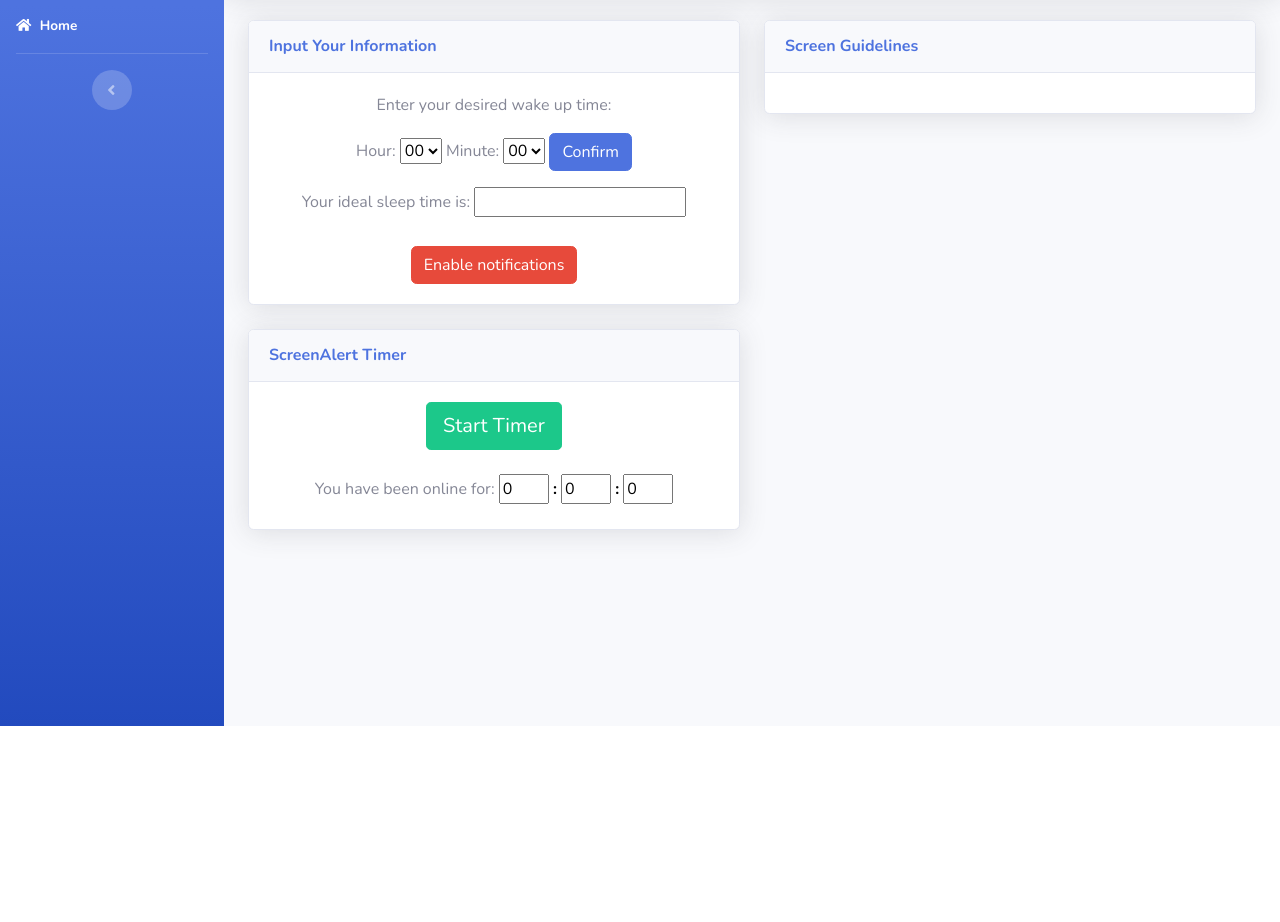
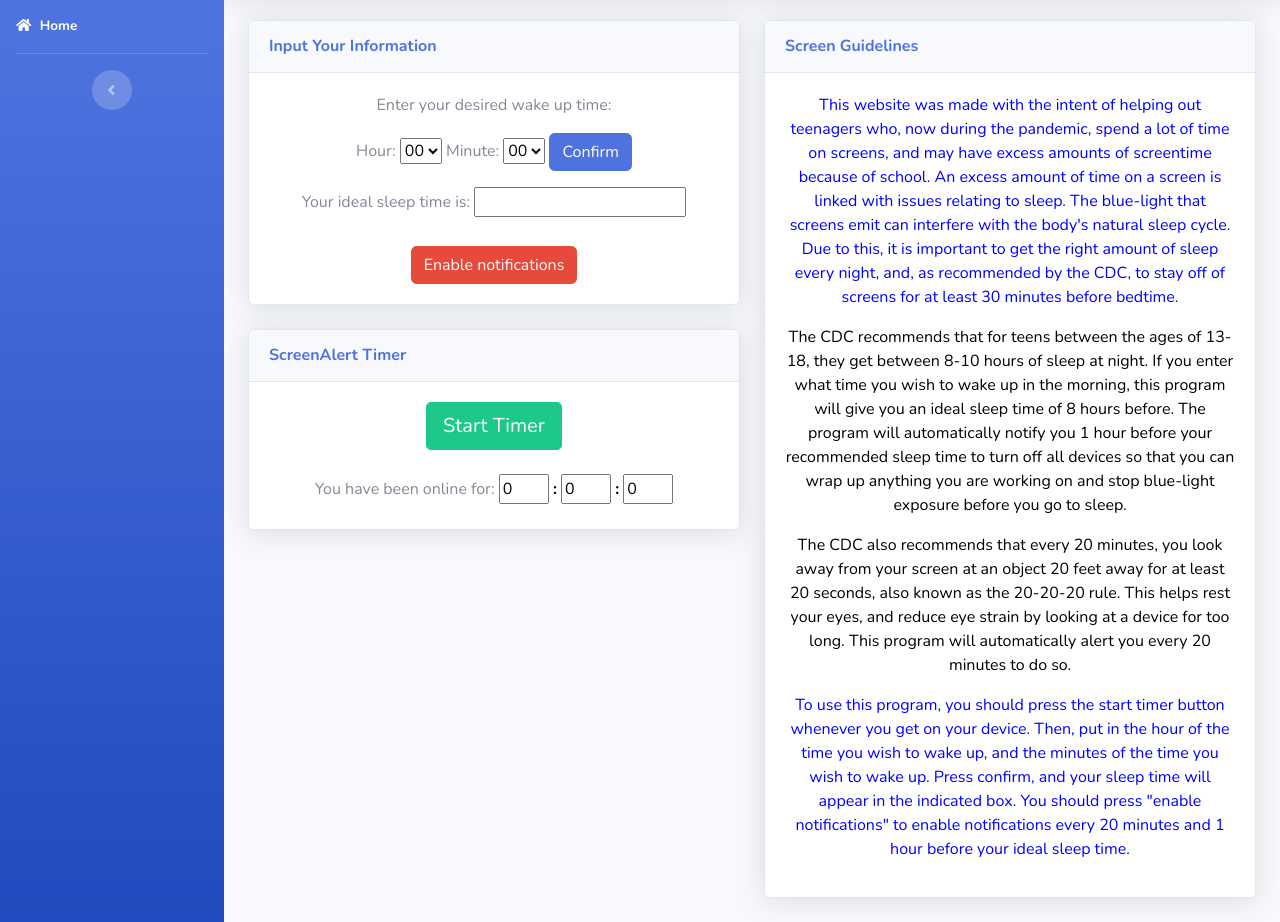
Before and after one commit to ashrithathmaram/ashrithathmaram.github.io, a plain HTML site: page index.html in a window 1280 px wide. Shown: the part 74-996 px from the top of the page. Before the commit the page ends 800 px from the top, so only its background shows below. Drawn offline with nearby package versions, Linux system fonts and the light colour scheme.

Commit message:
Update index.html

```diff
--- a/index.html
+++ b/index.html
@@ -205,26 +205,7 @@
                 </button>
               </div>
             </div>
-          </div>
 
-            <!-- Screen Guidelines Card -->
-          <div class="col-xl-6 col-lg-5">
-            <div class="card shadow mb-4">
-            <!-- Card Header - Dropdown -->
-            <div class="card-header py-3 d-flex flex-row align-items-center justify-content-between">
-              <h6 class="m-0 font-weight-bold text-primary">Screen Guidelines</h6>
-            </div>
-            <!-- Card Body -->
-            <div class="card-body" style="text-align:center">
-
-
-
-            </div>
-          </div>
-        </div>
-        </div>
-        <div class="row">
-          <div class="col-xl-6 col-lg-5">
             <div class="card shadow mb-4">
             <!-- Card Header - Dropdown -->
             <div class="card-header py-3 d-flex flex-row align-items-center justify-content-between">
@@ -247,9 +228,51 @@
 
             </div>
           </div>
+
+          </div>
+
+            <!-- Screen Guidelines Card -->
+          <div class="col-xl-6 col-lg-5">
+            <div class="card shadow mb-4">
+            <!-- Card Header - Dropdown -->
+            <div class="card-header py-3 d-flex flex-row align-items-center justify-content-between">
+              <h6 class="m-0 font-weight-bold text-primary">Screen Guidelines</h6>
+            </div>
+            <!-- Card Body -->
+            <div class="card-body" style="text-align:center">
+              <p style="color: blue !important">This website was made with the intent of helping out
+                teenagers who, now during the pandemic, spend a lot of time on screens, and may have
+                excess amounts of screentime because of school. An excess amount of time on a screen
+                is linked with issues relating to sleep. The blue-light that screens emit can interfere
+                with the body's natural sleep cycle. Due to this, it is important to get the right amount
+                of sleep every night, and, as recommended by the CDC, to stay off of screens for at least
+                30 minutes before bedtime. </p>
+              <p style="color: black !important"> The CDC recommends that for teens between the ages of 13-18,
+                they get between 8-10 hours of sleep at night. If you enter what time you wish to wake up in
+                the morning, this program will give you an ideal sleep time of 8 hours before. The program will
+                automatically notify you 1 hour before your recommended sleep time to turn off all devices so
+                that you can wrap up anything you are working on and stop blue-light exposure before you go to sleep. </p>
+              <p style="color: black !important">The CDC also recommends that every 20 minutes, you look
+                away from your screen at an object 20 feet away for at least 20 seconds, also known as the
+                20-20-20 rule. This helps rest your eyes, and reduce eye strain by looking at a device for
+                too long. This program will automatically alert you every 20 minutes to do so.</p>
+              <p style="color: blue !important">To use this program, you should press the start timer button
+                whenever you get on your device. Then, put in the hour of the time you wish to wake up, and
+                 the minutes of the time you wish to wake up. Press confirm, and your sleep time will appear
+                  in the indicated box. You should press "enable notifications" to enable notifications every
+                   20 minutes and 1 hour before your ideal sleep time.</p>
+
+
+            </div>
+          </div>
         </div>
         </div>
+        </div>
+
+
+
       </div>
+
     </body>
 
     </html>
```
